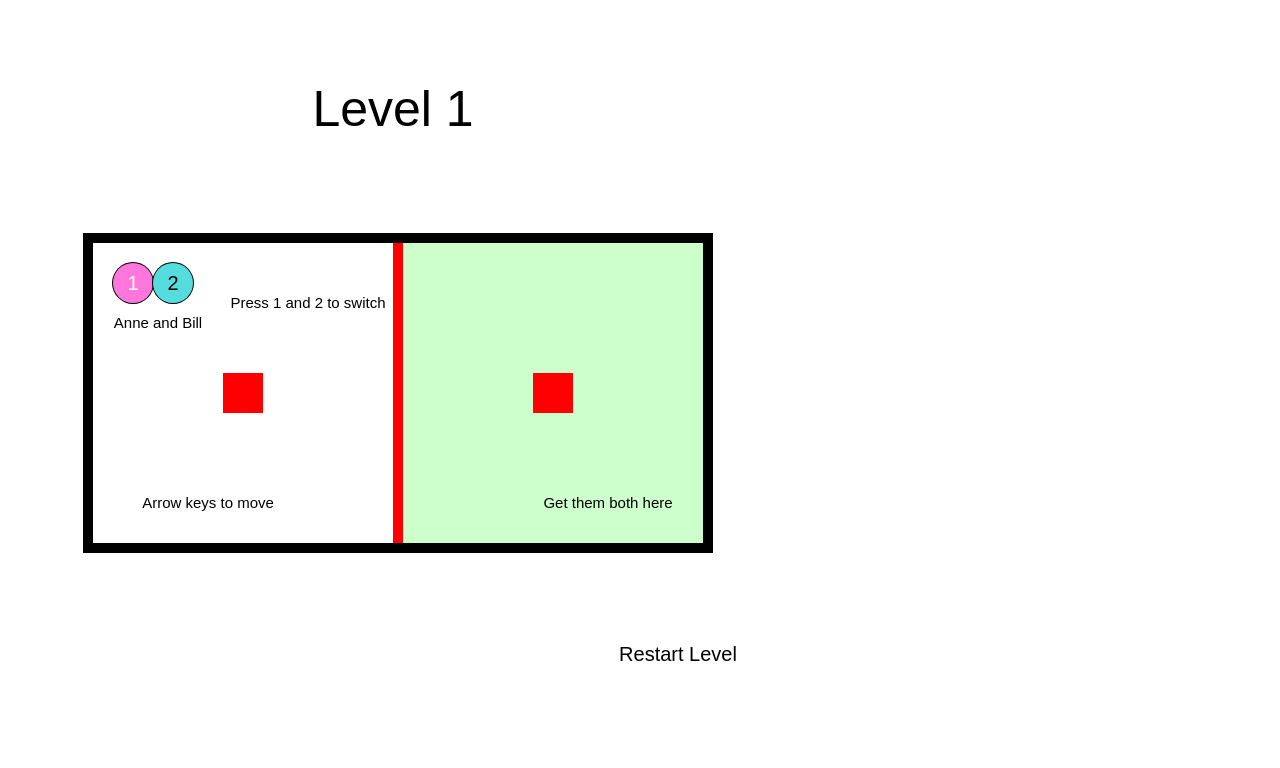
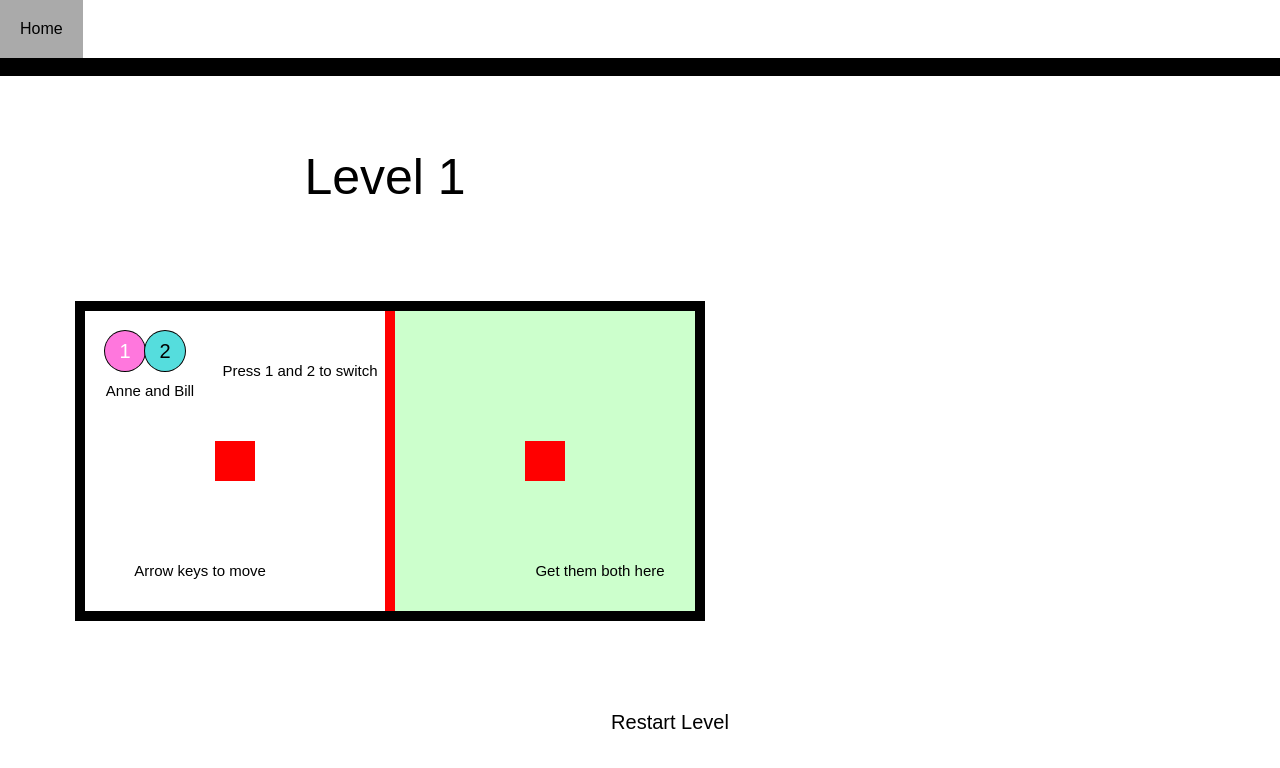
Before and after one commit to TheDukeVin/TheDukeVin.github.io, a plain HTML site: page index.html in a window 1280 px wide. Drawn offline with nearby package versions, Linux system fonts and the light colour scheme.

Commit message:
Added navigation bar

```diff
--- a/index.html
+++ b/index.html
@@ -4,16 +4,20 @@
 
 <head>
 <title> The Duke Vin </title>
-<script>
-</script>
+<script src="https://code.jquery.com/jquery-1.10.2.js"></script>
 </head>
 
 <body>
-
+<div id="nav-placeholder">
+</div>
 <canvas id="canvas" width="770" height="770"> Your Browser does not support canvases :( </canvas>
 
 
 <script>
+
+$(function(){
+  $("#nav-placeholder").load("nav.html");
+});
 
 var canvas = document.getElementById('canvas')
 var ctx = canvas.getContext('2d')
--- /dev/null
+++ b/nav.html
@@ -0,0 +1,41 @@
+<style>
+ body {margin:0;}
+
+.navbar {
+    overflow: hidden;
+    background-color: #fff;
+	margin:0;
+	top:0;
+	width:100%;
+    font-family: Arial, Helvetica, sans-serif;
+}
+
+.navbar a {
+
+    float: left;
+    font-size: 16px;
+    color: #000;
+    text-align: center;
+    padding: 20px 20px;
+    text-decoration: none;
+}
+
+
+
+.active  {
+    background-color: #4CAF50;
+}
+
+.navbar a:hover:not(.active), .dropdown:hover .dropbtn {
+    background-color: #aaa;
+}
+
+</style>
+
+<div class="navbar" >
+
+  <a href="index.html">Home</a>
+  <!--<a href="about.html">About us</a>-->
+</div>
+
+<div style="background-color:black" width="100%" height="0px">hi</div>
```
